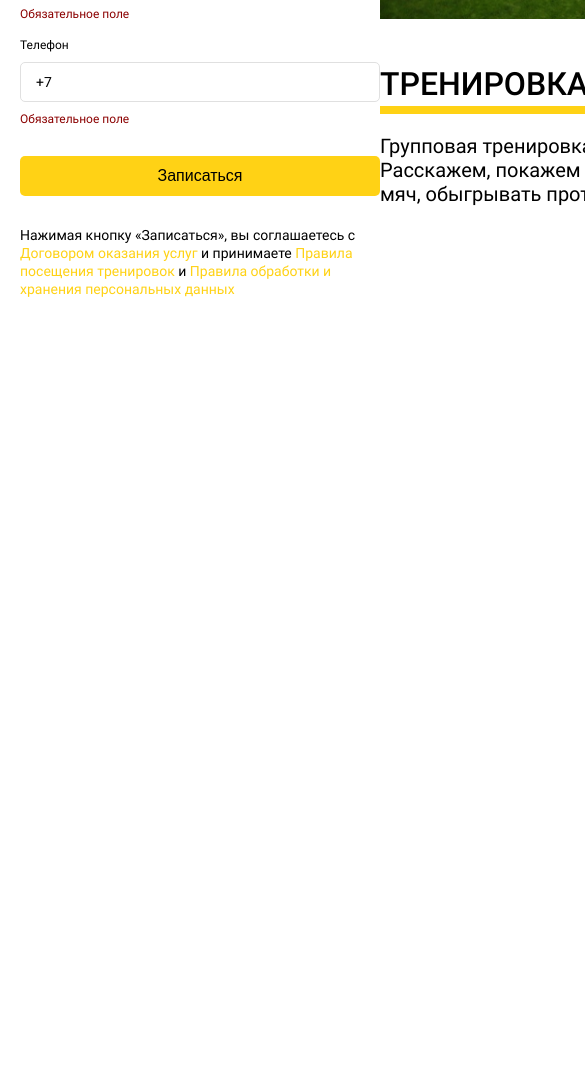
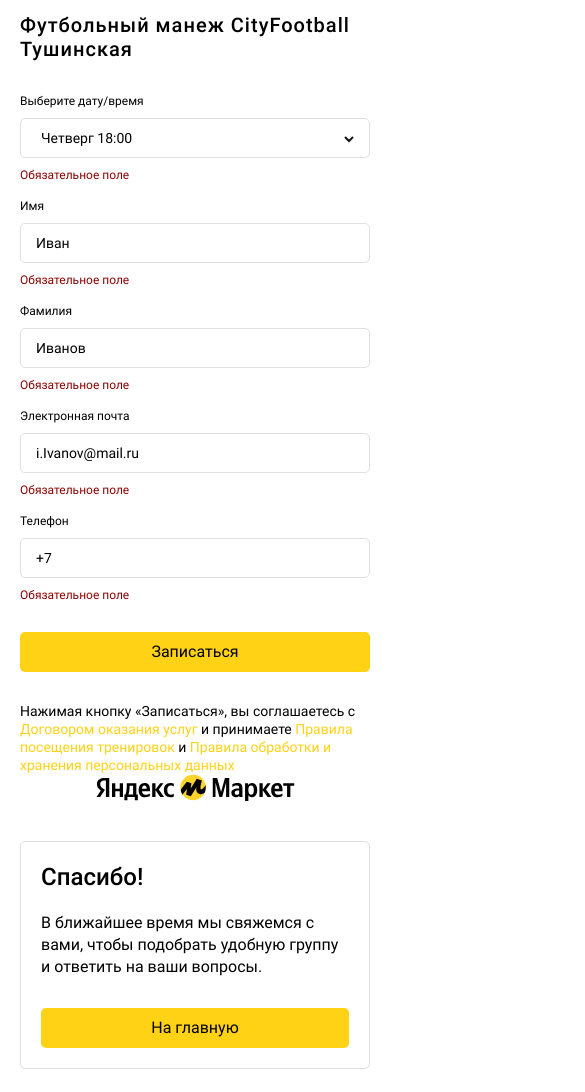
Before and after one commit to katerinarodnykh/citylanding, a plain HTML site: page index.html in a window 390 px wide. Shown: the part 528-1620 px from the top of the page, 585 px wide, since content can reach past the window. Before the commit the page ends 876 px from the top, so only its background shows below. Drawn offline with Linux system fonts and the light colour scheme.

Commit message:
Адаптив, сообщение об успешной отправке

```diff
--- a/css/style.css
+++ b/css/style.css
@@ -96,11 +96,12 @@ a {
 .content {
     width: 360px;
     flex-shrink: 0;
+    margin: 0 40px 0 0;
 }
 
 .info {
-    width: 580px;
-    flex-shrink: 0;
+    max-width: 580px;
+    flex-grow: 1;
 }
 
 .picture {
@@ -237,6 +238,7 @@ a {
 }
 
 .button {
+    font-family: "Roboto", "Arial", sans-serif;
     margin: 30px 0 0 0;
     padding: 10px 20px;
     height: 40px;
@@ -245,7 +247,7 @@ a {
     display: flex;
     align-items: center;
     justify-content: center;
-    font-weight: 500;
+    font-weight: 400;
     font-size: 16px;
     line-height: 20px;
     outline: none;
@@ -334,6 +336,133 @@ a {
     display: block;
 }
 
-@mediа()  {
+.feedback__block {
+    max-width: 440px;
+    margin: auto;
+    padding: 30px;
+    border: 1px solid #E0E0E0;
+    border-radius: 5px;
+}
 
+.feedback__title {
+    font-size: 30px;
+    line-height: 40px;
+    margin: 0 0 20px 0;
+    font-weight: 500;
 }
+
+.feedback__text {
+    font-size: 20px;
+    line-height: 30px;
+    margin: 0 0 20px 0;
+}
+
+.feedback .top {
+    width: 100%;
+}
+
+@media (max-width: 1050px) {
+    .top {
+        margin: 0 0 50px 0;
+    }
+
+    .logo__img {
+        width: 250px;
+        height: auto;
+    }
+
+    .info__title {
+        font-size: 26px;
+        line-height: 30px;
+    }
+
+    .info__text {
+        font-size: 16px;
+        line-height: 20px;
+    }
+}
+
+@media (max-width: 800px) {
+    .container {
+        flex-direction: column;
+    }
+
+    .main {
+        max-width: 450px;
+    }
+
+    .top {
+        width: 100%;
+    }
+
+    .info {
+        order: -1;
+        margin: 0 0 40px 0;
+    }
+
+    .info__text {
+        max-width: unset;
+    }
+
+    .content {
+        width: 100%;
+        margin: 0;
+    }
+
+    .picture {
+        margin: 0 0 40px 0;
+    }
+
+    .content__text {
+        margin: 0 0 30px 0;
+    }
+}
+
+@media (max-width: 480px) {
+    .main {
+        padding: 40px 20px;
+    }
+
+    .top {
+        margin: 0 0 40px 0;
+    }
+
+    .logo__img {
+        width: 200px;
+    }
+
+    .info {
+        margin: 0 0 30px 0;
+    }
+
+    .info__title {
+        font-size: 24px;
+        line-height: 30px;
+    }
+
+    .picture {
+        margin: 0 0 30px 0;
+    }
+
+    .form__container {
+        flex-direction: column;
+    }
+
+    .form__container .form__group {
+        width: 100%;
+    }
+
+    .feedback__block {
+        padding: 20px;
+    }
+
+    .feedback__title {
+        font-size: 24px;
+        line-height: 30px;
+    }
+
+    .feedback__text {
+        font-size: 16px;
+        line-height: 22px;
+    }
+}
--- a/index.html
+++ b/index.html
@@ -55,8 +55,8 @@
                         <div class="form__help">Обязательное поле</div>
                     </div>
                     <div class="form__group">
-                        <label class="form__label" for="4">Телефон</label>
-                        <input class="form__input" id="4" type="tel" placeholder="+7">
+                        <label class="form__label" for="5">Телефон</label>
+                        <input class="form__input" id="5" type="tel" placeholder="+7">
                         <div class="form__help">Обязательное поле</div>
                     </div>
                     <button class="button" type="submit">Записаться</button>
@@ -79,6 +79,19 @@
                 </div>
             </div>
         </div>
+        <!--После отправки формы остаётся только логотип и блок "Спасибо"-->
+        <div class="feedback">
+            <div class="top">
+                <a class="logo" href="#" target="_blank">
+                    <img class="logo__img" src="img/logo.svg" width="300" height="40" alt="Логотип Яндекс Маркет">
+                </a>
+            </div>
+            <div class="feedback__block">
+                <h3 class="feedback__title">Спасибо!</h3>
+                <div class="feedback__text">В ближайшее время мы свяжемся с вами, чтобы подобрать удобную группу и ответить на ваши вопросы.</div>
+                <a class="button feedback__button" href="#">На главную</a>
+            </div>
+        </div>
     </main>
     <footer class="footer"></footer>
 </body>
```
